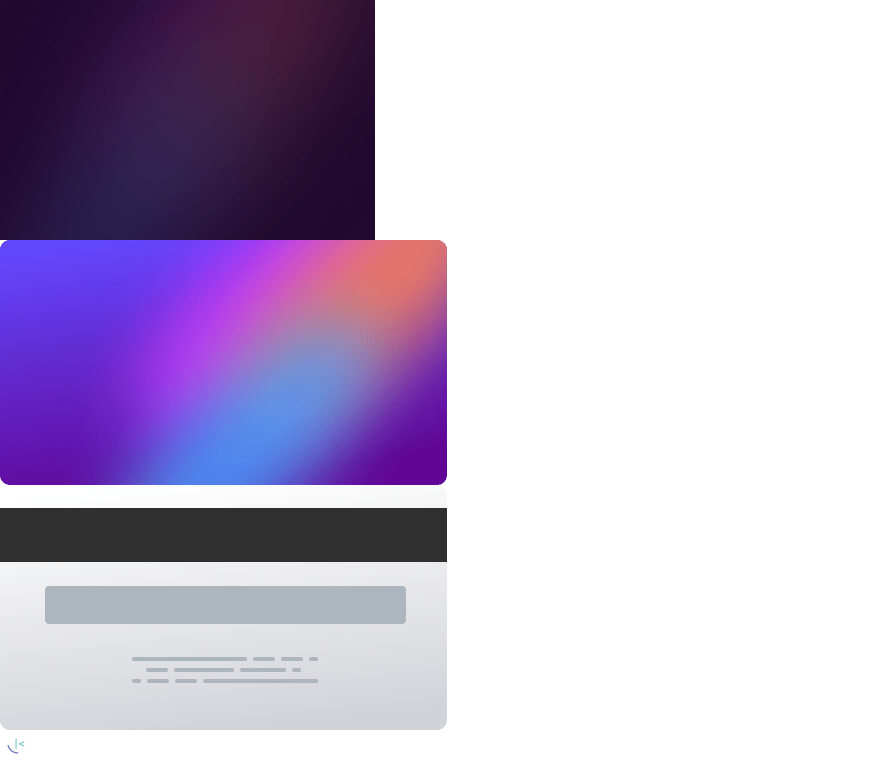
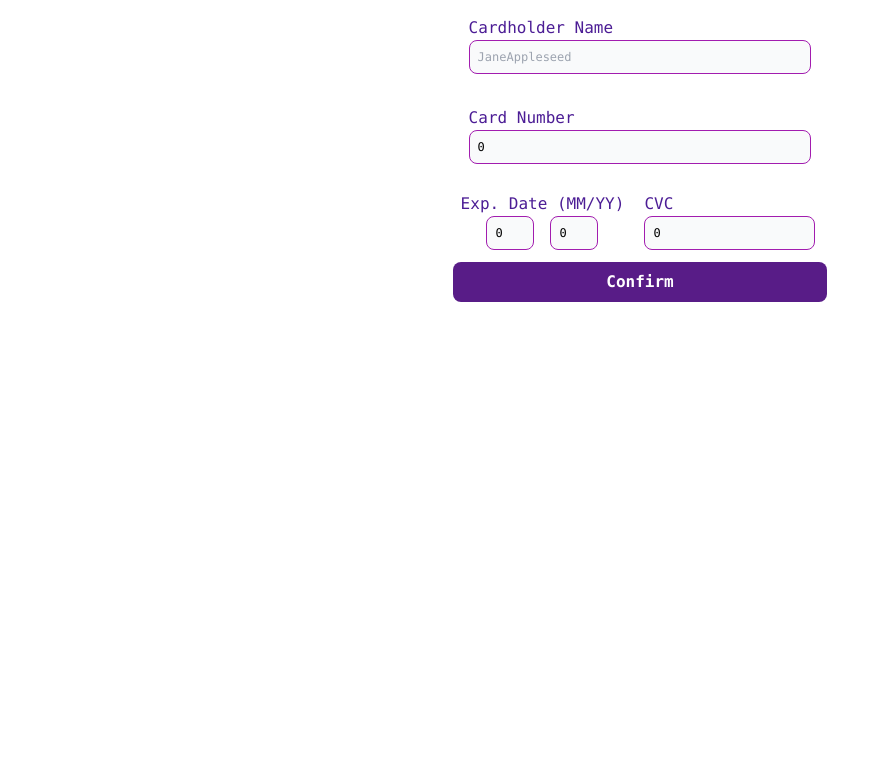
Before and after one commit to Luis-ase/Practicas-React, a React (Create React App) app: page /Project/FormInt in a window 1280 px wide. Shown: the top 760 px of the page, without its empty margins (0-890 px from the left). Built offline with nearby package versions, Linux system fonts and the light colour scheme.

Commit message:
form styles casi terminado

```diff
--- a/src/Componentes/Project/FormInt/FormInt.tsx
+++ b/src/Componentes/Project/FormInt/FormInt.tsx
@@ -6,19 +6,39 @@ import icon from "./images/icon-complete.svg"
 import Cardlogo from "./images/card-logo.svg"
 import { useState } from "react";
 import mobil from "./images/bg-main-mobile.png"
+import estilos from "../../styles/estilos";
 interface Formulario {
     usuario: string,
     codigo: number,
-    fecha: number,
+    fechaMes: number,
+    fechaAño: number,
     cvc: number,
 }
 
 function FormInt() {
-    const [data, setData] = useState<Formulario[]>([])
+    const [data, setData] = useState<Formulario>({
+        usuario: "",
+        codigo: 0,
+        fechaMes: 0,
+        fechaAño: 0,
+        cvc: 0,
+    })
+
+    function followingChanges (e:any){
+        e.preventDefault();
+
+        let newState:any = {...data,[e.target.name]:e.target.value}
+        setData(newState)
+
+        return newState
+    }
+
+
+
 
     return (
         <div className="font-mono">
-            <img src={mobil} alt="background mobil" />
+            {/* <img src={mobil} alt="background mobil" />
             <img src={Cardfrontal} alt="Card Frontal" />
             <img src={Cardback} alt="Cardback" />
             <img src={favicon} alt="Cardback" />
@@ -32,7 +52,7 @@ function FormInt() {
             <div>
                 <h2>Thank you!</h2>
                 <p>We've added  your card details</p>
-            </div>
+            </div> */}
             {/* 0000 0000 0000 0000
             Jane Appleseed
             00/00
@@ -43,37 +63,91 @@ function FormInt() {
             {/* Thank you!
             We've added your card details
             Continue */}
-
+            <div className="flex justify-center">
                 <form action="">
-                <div>
-                    <div>
-                        <label htmlFor="">Cardholder Name</label>
-                        <input type="text" placeholder="e.g. Jane Appleseed" className="border-slate-500 border rounded-lg"/>
+                    <div className={`flex justify-center flex-col`}>
+                        <div className="flex flex-col p-4">
+                            <label htmlFor="" className="text-[#4c1d95]">Cardholder Name</label>
+                            <input type="text" id="small-input" placeholder="JaneAppleseed"
+                            name="usuario"
+                            value={data.usuario}
+                            onChange={followingChanges}
+                            className=" p-2  border border-[#a21caf] rounded-lg bg-gray-50 sm:text-xs focus:border-[#a21caf] "/>
                         </div>
-                    <div>
-                        <label htmlFor=""> Card Number</label>
-                        <input type={"number"} placeholder="e.g. 1234 5678 9123 0000" className="border-slate-500 border rounded-lg"/>
+                        <div className="flex flex-col p-4">
+                            <label htmlFor="" className="text-[#4c1d95]"> Card Number</label>
+                            <input type={"number"} placeholder="e.g. 1234 5678 9123 0000"
+                            name="codigo"
+                            value={data.codigo}
+                            onChange={followingChanges}
+                            className="p-2  border border-[#a21caf] rounded-lg bg-gray-50 sm:text-xs focus:border-[#a21caf]" />
                         </div>
-                    <div>
-                        <label htmlFor=""> Exp. Date (MM/YY)</label>
-                        <input type={"number"} placeholder="MM" className="border-slate-500 border rounded-lg"/>
-                        <input type={"number"} placeholder="YY"  className="border-slate-500 border rounded-lg"/>
-                        <div>
-                            <label htmlFor="">CVC</label>
-                        <input type={"number"} placeholder="e.g. 123" className="border-slate-500 border rounded-lg"/>
+                        <div className="flex justify-center items-center">
+                            <div className="flex flex-col p-2  ">
+                                <label htmlFor="" className="text-[#4c1d95]"> Exp. Date (MM/YY)</label>
+                                <div className="flex items-center justify-center">
+                                    <div className="px-2">
+                                    <input type={"number"} placeholder="MM"
+                                    name="fechaMes"
+                                    value={data.fechaMes}
+                                    onChange={followingChanges}
+                                    className="p-2  border border-[#a21caf] rounded-lg bg-gray-50 sm:text-xs focus:border-[#a21caf] w-12 " />
+                                    </div>
+                                    <div className="px-2">
+                                    <input type={"number"} placeholder="YY"
+                                    name="fechaAño"
+                                    value={data.fechaAño}
+                                    onChange={followingChanges}
+                                    className="p-2  border border-[#a21caf] rounded-lg bg-gray-50 sm:text-xs focus:border-[#a21caf] w-12" />
                                     </div>
                                 </div>
-                <button>Confirm</button>
+                            </div>
+                            <div className="flex  flex-col p-3">
+                                <label htmlFor="" className="text-[#4c1d95]">CVC</label>
+                                <input type={"number"} placeholder="e.g. 123"
+                                name="cvc"
+                                value={data.cvc}
+                                onChange={followingChanges}
+                                className="p-2  border border-[#a21caf] rounded-lg bg-gray-50 sm:text-xs focus:border-[#a21caf]" />
+                            </div>
+                        </div>
+                        <button className={`text-white bg-[#581c87] rounded-lg h-10 font-bold`}>Confirm</button>
                     </div>
                 </form>
-
+            </div>
+            {/*
             <div className="attribution">
                 Challenge by <Link to="https://www.frontendmentor.io?ref=challenge" target="_blank">Frontend Mentor</Link>.
                 Coded by <Link to="#">Michael Luis COndori Paye</Link>.
-            </div>
+            </div> */}
 
         </div>
     )
 }
 
 export default FormInt;
+
+
+
+
+// <form>
+//   <div class="mb-6">
+//     <label for="email" class="block mb-2 text-sm font-medium text-gray-900 dark:text-white">Your email</label>
+//     <input type="email" id="email" class="shadow-sm bg-gray-50 border border-gray-300 text-gray-900 text-sm rounded-lg focus:ring-blue-500 focus:border-blue-500 block w-full p-2.5 dark:bg-gray-700 dark:border-gray-600 dark:placeholder-gray-400 dark:text-white dark:focus:ring-blue-500 dark:focus:border-blue-500 dark:shadow-sm-light" placeholder="name@flowbite.com" required>
+//   </div>
+//   <div class="mb-6">
+//     <label for="password" class="block mb-2 text-sm font-medium text-gray-900 dark:text-white">Your password</label>
+//     <input type="password" id="password" class="shadow-sm bg-gray-50 border border-gray-300 text-gray-900 text-sm rounded-lg focus:ring-blue-500 focus:border-blue-500 block w-full p-2.5 dark:bg-gray-700 dark:border-gray-600 dark:placeholder-gray-400 dark:text-white dark:focus:ring-blue-500 dark:focus:border-blue-500 dark:shadow-sm-light" required>
+//   </div>
+//   <div class="mb-6">
+//     <label for="repeat-password" class="block mb-2 text-sm font-medium text-gray-900 dark:text-white">Repeat password</label>
+//     <input type="password" id="repeat-password" class="shadow-sm bg-gray-50 border border-gray-300 text-gray-900 text-sm rounded-lg focus:ring-blue-500 focus:border-blue-500 block w-full p-2.5 dark:bg-gray-700 dark:border-gray-600 dark:placeholder-gray-400 dark:text-white dark:focus:ring-blue-500 dark:focus:border-blue-500 dark:shadow-sm-light" required>
+//   </div>
+//   <div class="flex items-start mb-6">
+//     <div class="flex items-center h-5">
+//       <input id="terms" type="checkbox" value="" class="w-4 h-4 border border-gray-300 rounded bg-gray-50 focus:ring-3 focus:ring-blue-300 dark:bg-gray-700 dark:border-gray-600 dark:focus:ring-blue-600 dark:ring-offset-gray-800 dark:focus:ring-offset-gray-800" required>
+//     </div>
+//     <label for="terms" class="ml-2 text-sm font-medium text-gray-900 dark:text-gray-300">I agree with the <a href="#" class="text-blue-600 hover:underline dark:text-blue-500">terms and conditions</a></label>
+//   </div>
+//   <button type="submit" class="text-white bg-blue-700 hover:bg-blue-800 focus:ring-4 focus:outline-none focus:ring-blue-300 font-medium rounded-lg text-sm px-5 py-2.5 text-center dark:bg-blue-600 dark:hover:bg-blue-700 dark:focus:ring-blue-800">Register new account</button>
+// </form>
```
Lines whose indentation alone changed are shown as unchanged.
